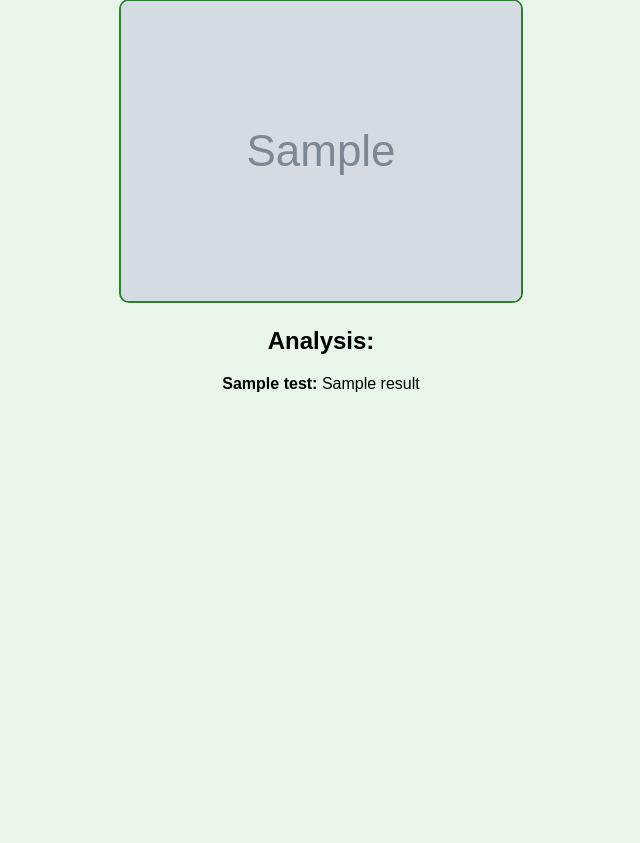
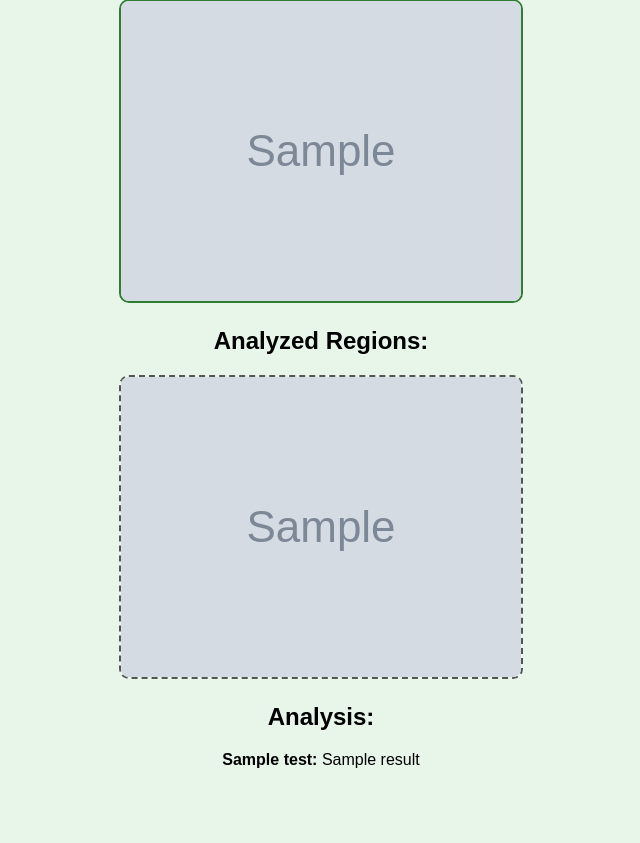
Before and after one commit to CODEREaDer24/Bc, a Flask app: template templates/report.html in a window 1280 px wide. Shown: the part 173-1016 px from the top of the page, without its empty margins (319-959 px from the left). Before the commit the page ends 565 px from the top, so only its background shows below. Run offline with Flask 2, Linux system fonts and the light colour scheme; the template is opened without the code that fills it: most values are stand-ins (such as "Sample title", 1, 10 or a date in 2020); grey boxes marked "Sample" are stand-in pictures.

Commit message:
Update report.html

```diff
--- a/templates/report.html
+++ b/templates/report.html
@@ -10,6 +10,11 @@
   {% if image_url %}
     <p>Here's the image you uploaded:</p>
     <img src="{{ image_url }}" alt="Uploaded Test Kit" style="max-width:90%; height:auto; border:2px solid #2e7d32; border-radius:10px;">
+  {% endif %}
+
+  <h2>Analyzed Regions:</h2>
+  {% if debug_image_url %}
+    <img src="{{ debug_image_url }}" alt="Analyzed Image" style="max-width:90%; height:auto; border:2px dashed #555; border-radius:10px;">
   {% endif %}
 
   <h2>Analysis:</h2>
```
